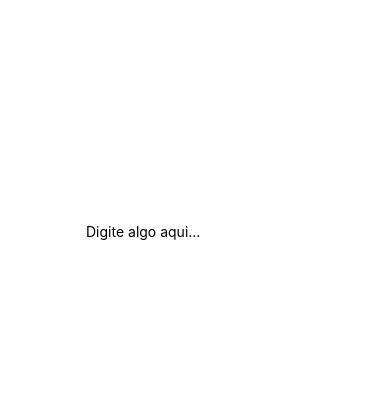
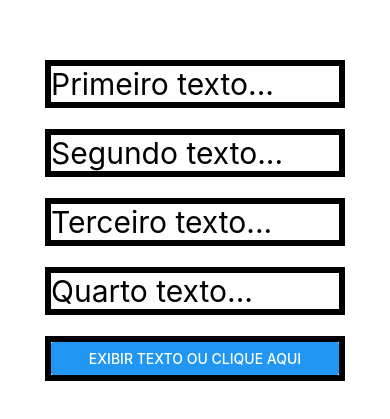
Before and after one commit to josehannig-wq/aulas-react-noite, a React Native app: screen / in a window 390 px wide. Shown: the part 191-610 px from the top of the page. Built offline with nearby package versions, Linux system fonts and the light colour scheme.

Commit message:
Add files via upload

```diff
--- a/App.js
+++ b/App.js
@@ -4,7 +4,9 @@
 //import Aula04 from "./src/aula04";
 //import Aula05 from "./src/aula05";
 //import Aula06 from "./src/aula06";
-import Aula07 from "./src/aula07";
+//import Aula07 from "./src/aula07";
+//import Aula08 from "./src/aula08";
+import Aula09 from "./src/aula09";
 
 
 export default function App() {
@@ -15,6 +17,8 @@ export default function App() {
     //<Aula04/>
     //<Aula05/>
    //Aula06 />
-   <Aula07/>
+   //<Aula07/>
+   //<Aula08/>
+   <Aula09/>
   );
 }
--- a/src/aula07.jsx
+++ b/src/aula07.jsx
@@ -25,7 +25,7 @@ class Aula07 extends Component {
             placeholder='Digite algo aqui...'
             onChangeText={ this.pegaTexto }
            />
-           <Text style={{ color: 'red'}}>
+           <Text style={styles.texto}>
             {this.state.textoDigitado}
             </Text>
         </View>
@@ -40,5 +40,16 @@ const styles = StyleSheet.create({
         flex: 1,
         justifyContent: 'center',
         alignItems: 'center'
+    },
+
+    input:{
+        borderWidth: 2,
+        padding: 15,
+        width: 300,
+        fontSize: 30
+    },
+    texto: {
+      fontSize: 30,
+       color: 'red'
     }
-})
+});
--- /dev/null
+++ b/src/aula08.jsx
@@ -0,0 +1,79 @@
+import React, { Component } from 'react';
+import { View, Text, StyleSheet, TextInput, Button } from 'react-native';
+
+class Aula08 extends Component {
+  constructor(props) {
+    super(props);
+    this.state = {
+      campo1: "",
+      campo2: "",
+      resultado: ""
+    };
+    this.confirmar = this.confirmar.bind(this);
+
+  }
+confirmar() {
+    this.setState({
+        resultado: `${ this.state.campo1} ${this.state.campo2}`
+    })
+}
+
+
+  render() {
+    return (
+      <View style={styles.container}>
+        <TextInput
+            style={ styles.input }
+            placeholder='Primeiro texto...'
+            onChangeText={(t) => this.setState ({ campo1: t })}
+        />
+
+        <TextInput
+            style={ styles.input }
+            placeholder='Segundo texto...'
+            onChangeText={(t) => this.setState ({ campo2: t })}
+        />
+         <View style={ styles.botao}>
+        <Button
+            title='Exibir Texto ou clique aqui'
+            onPress={ this.confirmar }
+        />
+        </View>
+
+        <Text style={ styles.textoResultado }>
+            { this.state.resultado }
+        </Text>
+
+      </View>
+    );
+  }
+}
+
+export default Aula08;
+const styles = StyleSheet.create({
+  container: {
+    flex: 1,
+    justifyContent: 'center',
+    alignItems: 'center',
+  },
+
+  input: {
+    width: 300,
+    fontSize: 30,
+    borderWidth: 6,
+    marginBottom: 21
+  },
+  botao: {
+    width: 300,
+    fontSize: 30,
+    borderWidth: 6,
+    marginBottom: 21
+
+  },
+
+
+  textoResultado: {
+    fontSize: 30,
+    color: 'red'
+  }
+});
--- /dev/null
+++ b/src/aula09.jsx
@@ -0,0 +1,105 @@
+import React, { Component } from 'react';
+import { View, Text, StyleSheet, TextInput, Button } from 'react-native';
+
+class Aula09 extends Component {
+  constructor(props) {
+    super(props);
+    this.state = {
+      campo1: "",
+      campo2: "",
+      campo3: "",
+      campo4: "",
+      resultado: ""
+    };
+    this.confirmar = this.confirmar.bind(this);
+  }
+
+confirmar() {
+    this.setState({
+        resultado: `${ this.state.campo1} ${this.state.campo2} ${this.state.campo3} ${this.state.campo4}`,
+        campo1 : "",
+        campo2 : "",
+        campo3 : "",
+        campo4 : "",
+    })
+
+}
+  render() {
+    return (
+      <View style={styles.container}>
+        <TextInput
+            value={this.state.campo1}
+            style={ styles.input }
+            placeholder='Primeiro texto...'
+            onChangeText={(t) => this.setState ({ campo1: t })}
+        />
+
+        <TextInput
+            value={this.state.campo2}
+            style={ styles.input }
+            placeholder='Segundo texto...'
+            onChangeText={(t) => this.setState ({ campo2: t })}
+        />
+
+        <TextInput
+            value={this.state.campo3}
+            style={ styles.input }
+            placeholder='Terceiro texto...'
+            onChangeText={(t) => this.setState ({ campo3: t })}
+        />
+
+        <TextInput
+           value={this.state.campo4}
+           style={ styles.input }
+           placeholder='Quarto texto...'
+           onChangeText={(t) => this.setState ({ campo4: t })}
+        />
+        <View style={ styles.botao}>
+                <Button
+                    title='Exibir Texto ou clique aqui'
+                    onPress={ this.confirmar }
+                />
+                </View>
+
+                <Text style={ styles.textoResultado }>
+                    { this.state.resultado }
+                </Text>
+
+        </View>
+
+    );
+  }
+}
+
+export default Aula09;
+const styles = StyleSheet.create({
+  container: {
+    flex: 1,
+    justifyContent: 'center',
+    alignItems: 'center',
+  },
+   input: {
+    width: 300,
+    fontSize: 30,
+    borderWidth: 6,
+    marginBottom: 21
+  },
+  botao: {
+    width: 300,
+    fontSize: 30,
+    borderWidth: 6,
+    marginBottom: 21,
+    color: 'red'
+
+  },
+
+
+  textoResultado: {
+    fontSize: 30,
+    color: 'red'
+  }
+});
+
+//Uma tela com 4 campos e um Botão
+//Ao clicar no Botâo Mostra Abaixo
+//AS informaçôes Inseridas nos Campos
```
